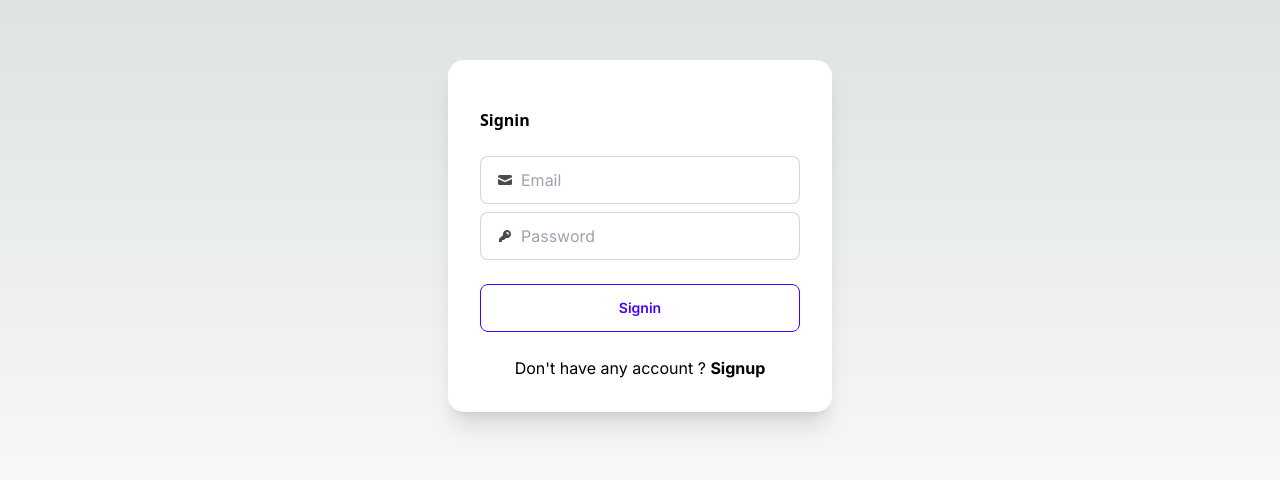
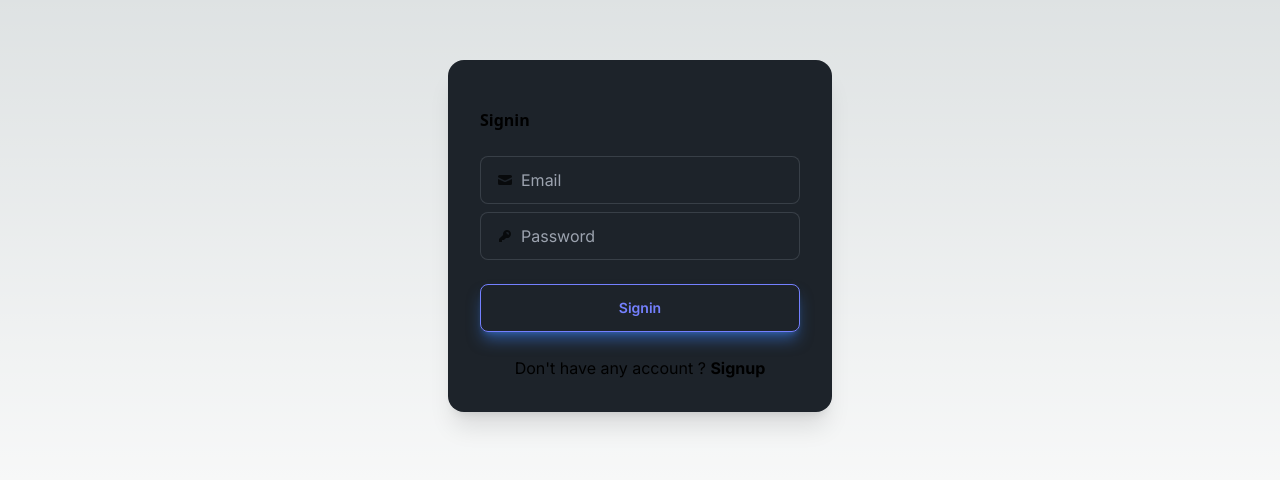
Before and after one commit to aliftech/todoapp, a Next.js app: page / in a window 1280 px wide. Shown: the part 164-644 px from the top of the page. Built offline with nearby package versions, Linux system fonts and the light colour scheme.

Commit message:
perf: improve button styling

```diff
--- a/app/components/button/SigninBtn.tsx
+++ b/app/components/button/SigninBtn.tsx
@@ -4,7 +4,7 @@ import React from 'react'
 const SigninBtn = () => {
   return (
     <div>
-      <button className="btn btn-block btn-outline btn-primary">Signin</button>
+      <button className="btn btn-block btn-outline btn-primary shadow-lg shadow-blue-500/50">Signin</button>
     </div>
   )
 }
--- a/app/components/button/SignupBtn.tsx
+++ b/app/components/button/SignupBtn.tsx
@@ -4,7 +4,7 @@ import React from 'react'
 const SignupBtn = () => {
   return (
     <div>
-        <button className="btn btn-block btn-outline btn-primary">Signup</button>
+        <button className="btn btn-block btn-outline btn-primary shadow-lg shadow-blue-500/50">Signup</button>
     </div>
   )
 }
--- a/app/layout.tsx
+++ b/app/layout.tsx
@@ -15,7 +15,7 @@ export default function RootLayout({
   children: React.ReactNode;
 }>) {
   return (
-    <html lang="en">
+    <html lang="en" data-theme="dark">
       <head>
         <link rel="icon" href="next.svg" />
       </head>
--- a/tailwind.config.ts
+++ b/tailwind.config.ts
@@ -19,6 +19,9 @@ const config: Config = {
       center: true,
     },
   },
+  daisyui: {
+    themes: ["light", "dark", "cupcake"],
+  },
   plugins: [
     daisyui
   ],
```
